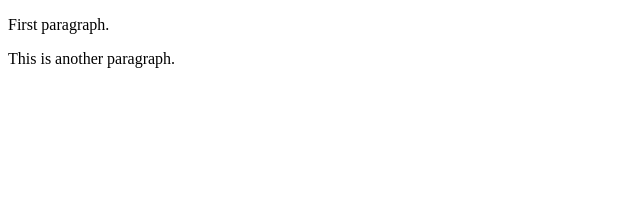
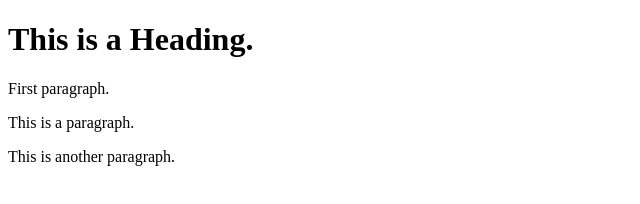
Before and after one commit to crist1230/learning-git, a plain HTML site: page index.html in a window 1280 px wide. Shown: the whole page, without its empty margins (0-640 px from the left). Drawn offline with Linux system fonts and the light colour scheme.

Commit message:
Update index.html

```diff
--- a/index.html
+++ b/index.html
@@ -4,7 +4,9 @@
     <title>Page Title</title>
 </head>
 <body>
+    <h1>This is a Heading.</h1>
     <p>First paragraph.</p>
+    <p>This is a paragraph.</p>
     <p>This is another paragraph.</p>
 </body>
 </html>
```
